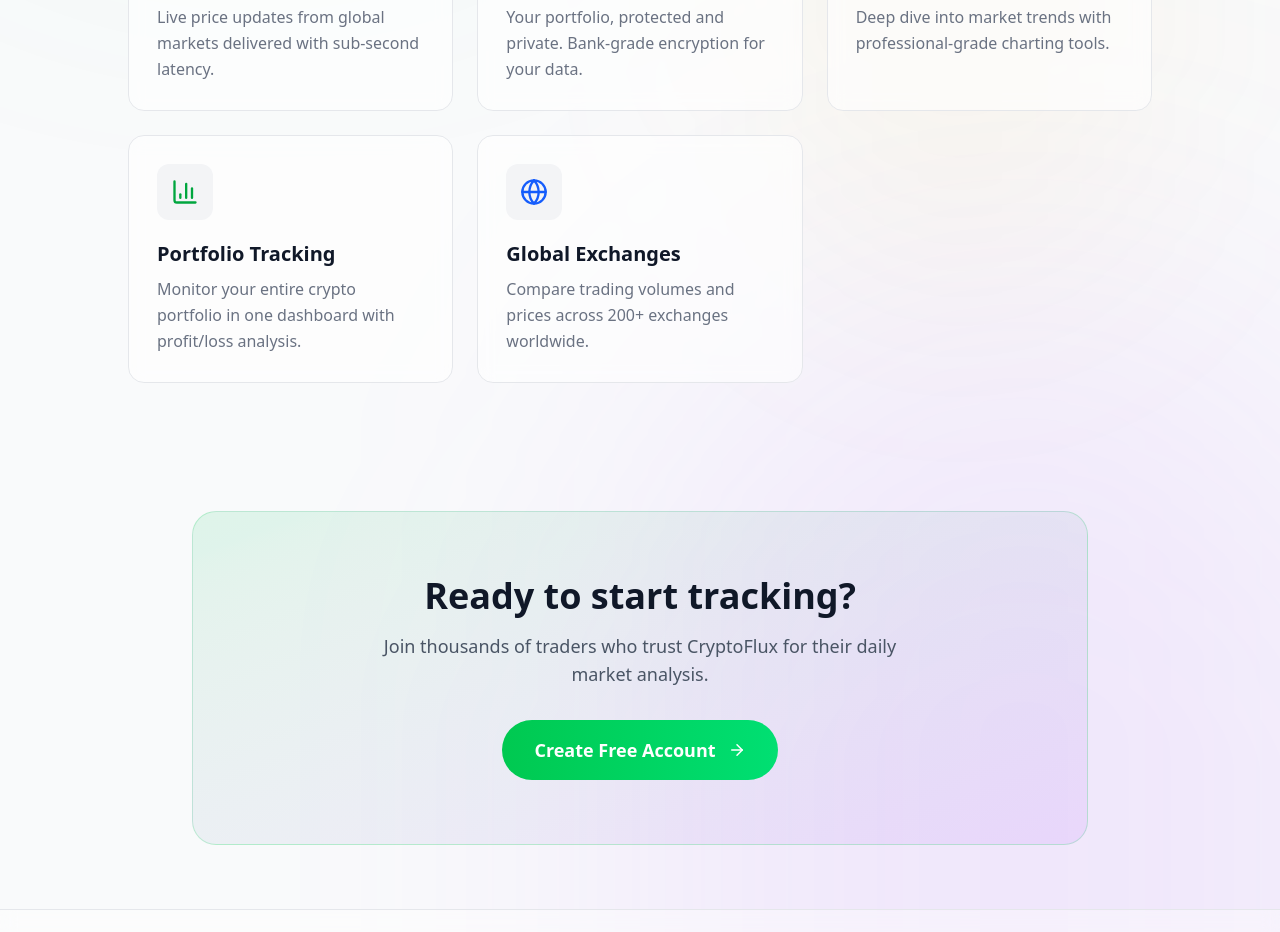
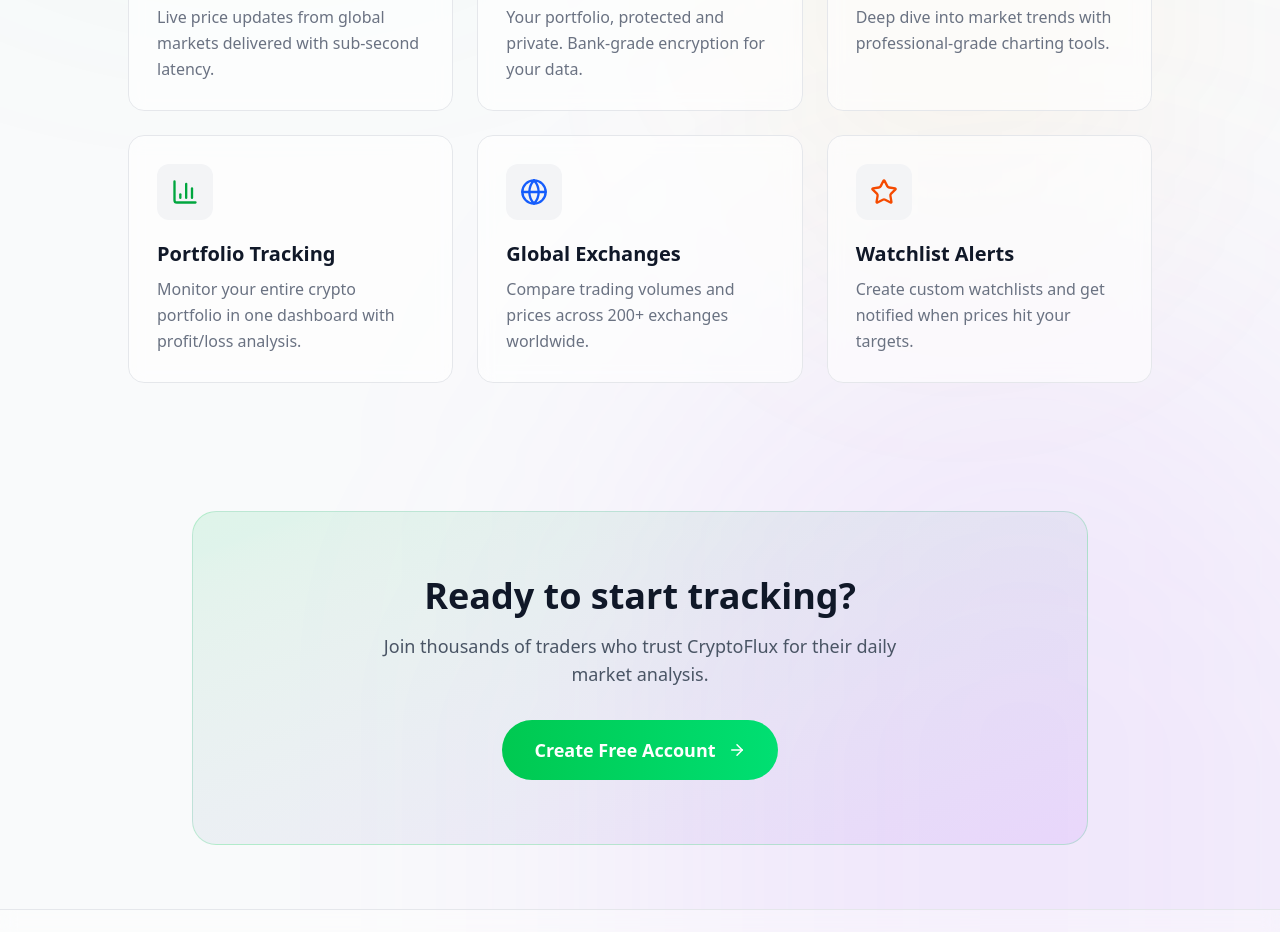
Before and after one commit to heyaryanmittal/CryptoFlux, a React (Vite) app in the folder frontend/: page / in a window 1280 px wide. Shown: the part 1040-1972 px from the top of the page. Built offline with nearby package versions, Linux system fonts and the light colour scheme; no server answers.

Commit message:
Add 6th feature card (Watchlist Alerts) to complete 3x2 grid

```diff
--- a/frontend/src/pages/Landing.jsx
+++ b/frontend/src/pages/Landing.jsx
@@ -1,6 +1,6 @@
 import { motion } from 'framer-motion';
 import { Link } from 'react-router-dom';
-import { Activity, Shield, TrendingUp, ArrowRight, BarChart3, Globe, Github, Twitter, Mail } from 'lucide-react';
+import { Activity, Shield, TrendingUp, ArrowRight, BarChart3, Globe, Star, Github, Twitter, Mail } from 'lucide-react';
 
 const Landing = () => {
     return (
@@ -112,6 +112,12 @@ const Landing = () => {
                             desc="Compare trading volumes and prices across 200+ exchanges worldwide."
                             delay={0.5}
                         />
+                        <FeatureCard
+                            icon={<Star className="text-orange-600 dark:text-orange-400" size={28} />}
+                            title="Watchlist Alerts"
+                            desc="Create custom watchlists and get notified when prices hit your targets."
+                            delay={0.6}
+                        />
                     </div>
                 </section>
 
```
